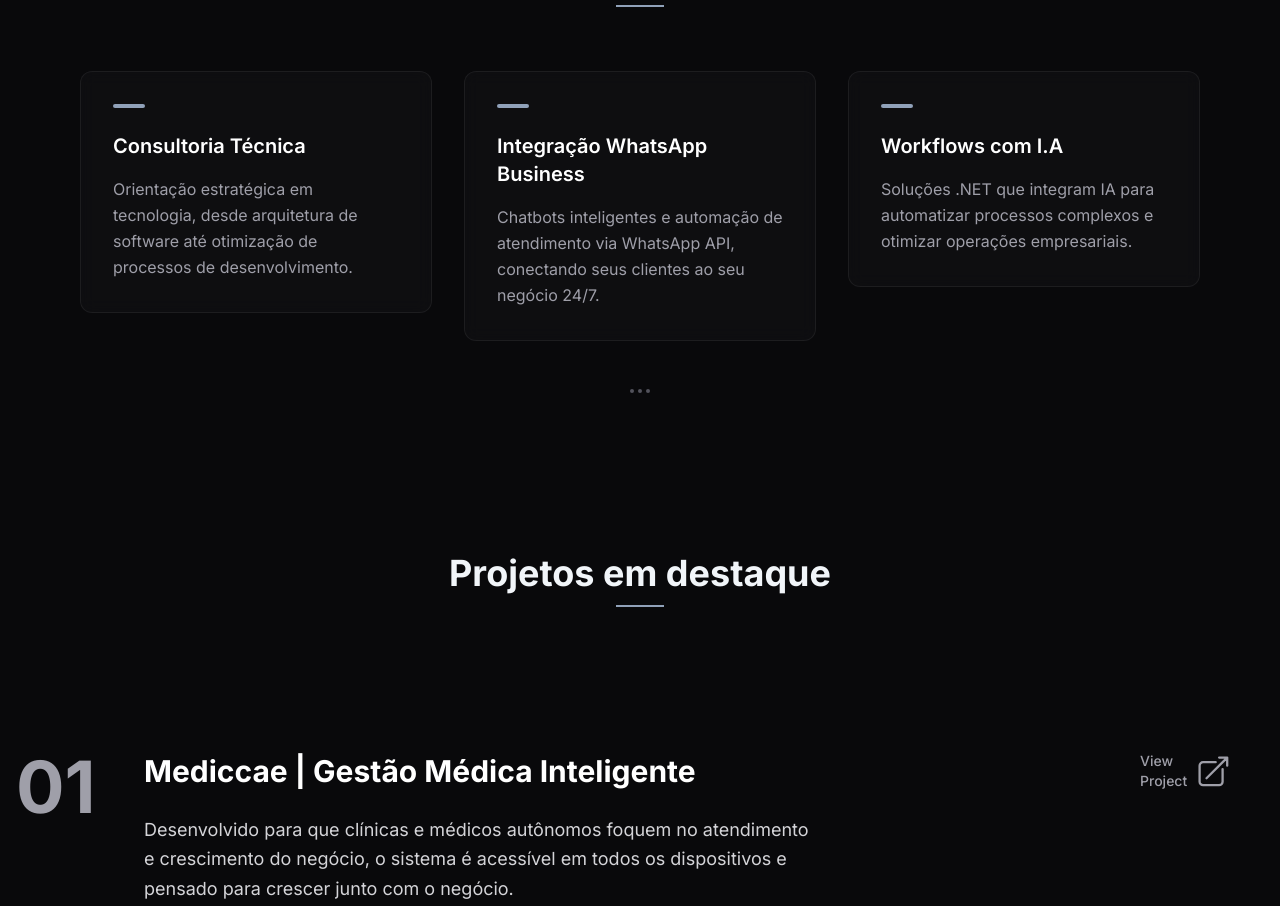
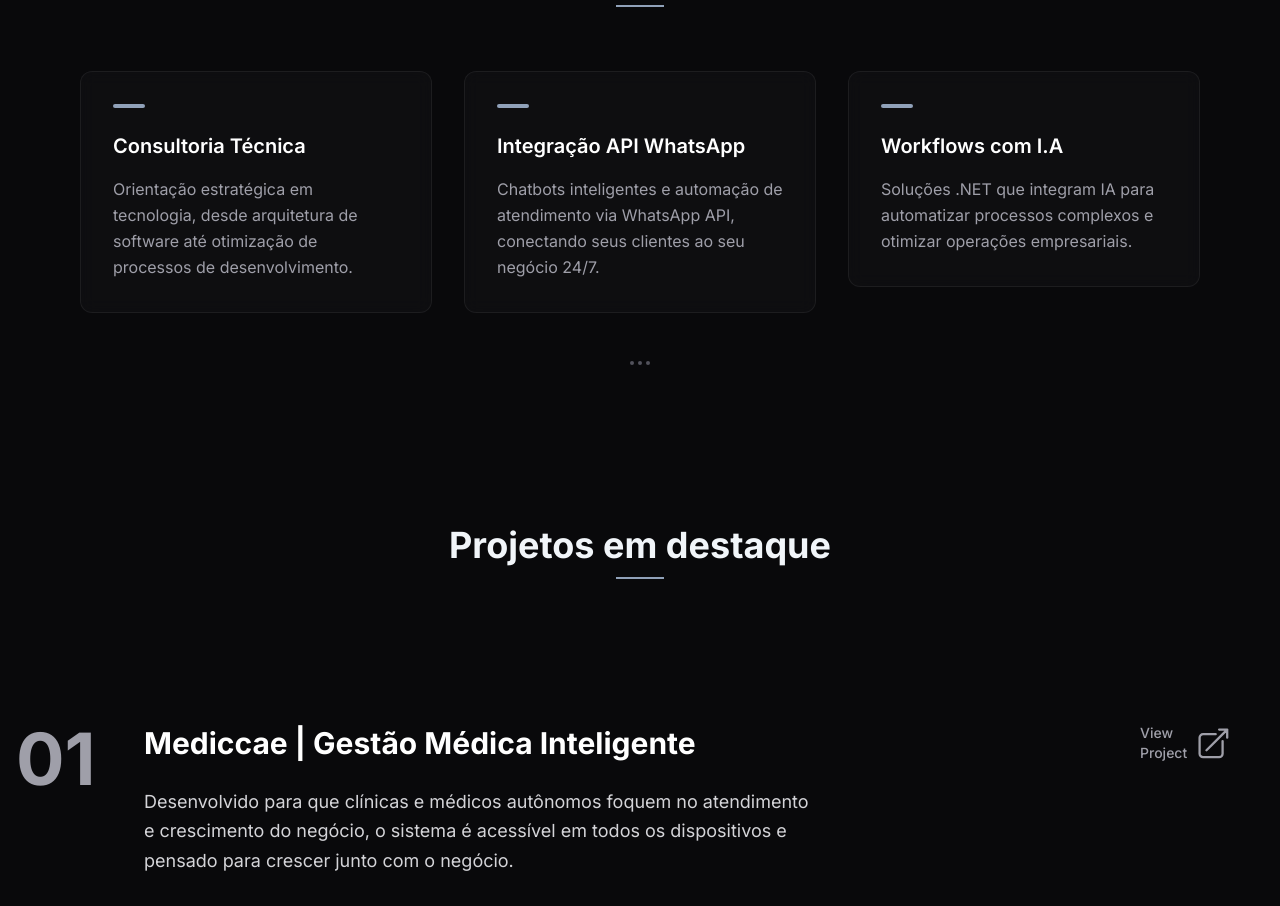
Before and after one commit to eduardomacielp/eduardo-portfolio, a Next.js app: page / in a window 1280 px wide. Shown: the part 1540-2446 px from the top of the page. Built offline with nearby package versions, Linux system fonts and the light colour scheme.

Commit message:
fix: update translations.ts changing whatsapp api title

```diff
--- a/src/data/translations.ts
+++ b/src/data/translations.ts
@@ -21,7 +21,7 @@
         desc: "Strategic guidance in technology, from software architecture to development process optimization.",
       },
       {
-        title: "WhatsApp Business Integration",
+        title: "WhatsApp API Integration",
         desc: "Intelligent chatbots and automated customer service via WhatsApp API, connecting your clients to your business 24/7.",
       },
       {
@@ -80,7 +80,7 @@
         desc: "Orientação estratégica em tecnologia, desde arquitetura de software até otimização de processos de desenvolvimento.",
       },
       {
-        title: "Integração WhatsApp Business",
+        title: "Integração API WhatsApp",
         desc: "Chatbots inteligentes e automação de atendimento via WhatsApp API, conectando seus clientes ao seu negócio 24/7.",
       },
       {
```
